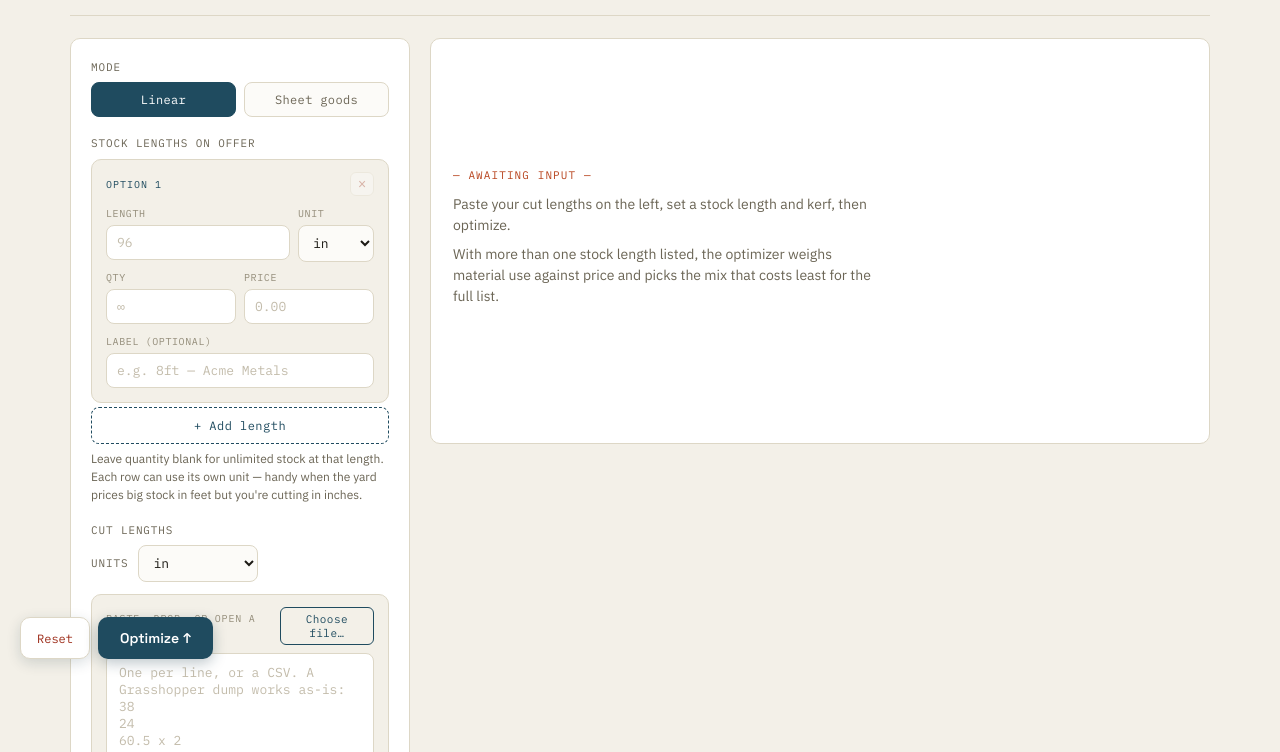
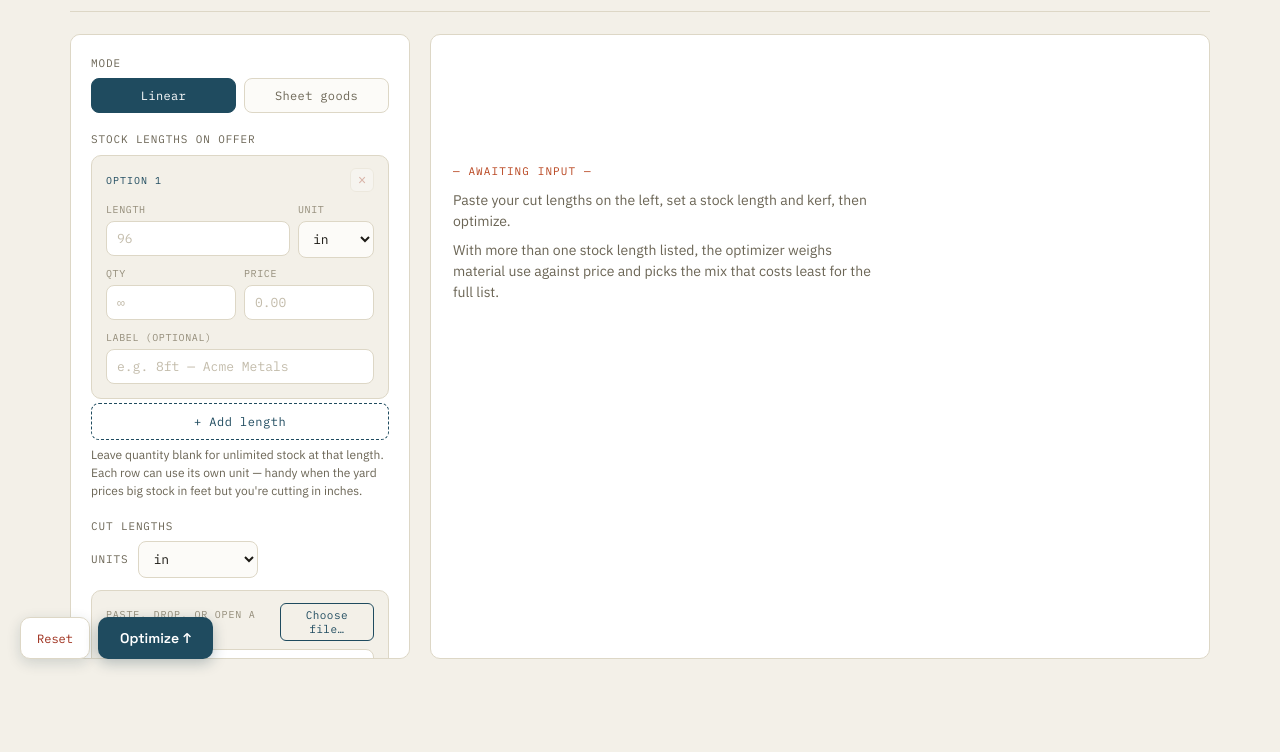
Before and after one commit to Nikolas-Weinstein-Studios/cutlist, a plain HTML site: page index.html in a window 1280 px wide. Shown: the part 121-873 px from the top of the page. After the commit the page ends 800 px from the top, so only its background shows below. Drawn offline with Linux system fonts and the light colour scheme.

Commit message:
Independent pane scrolling on desktop
Fill the viewport and give the input sidebar and results each their own scroll
region so whichever the mouse is over scrolls, instead of the sticky sidebar
scroll-locking with the page. Mobile keeps normal single-column page scroll.

Co-Authored-By: Claude Opus 4.8 (1M context) <noreply@anthropic.com>

```diff
--- a/index.html
+++ b/index.html
@@ -106,6 +106,17 @@
   }
   @media (max-width:860px){
     .input-panel{ position:static; }
+  }
+
+  /* Desktop: fill the viewport and let each pane scroll independently —
+     whichever column the mouse is over is the one that scrolls. */
+  @media (min-width:861px){
+    html, body{ height:100%; }
+    body{ overflow:hidden; }
+    .app{ height:100vh; display:flex; flex-direction:column; padding:24px 20px 20px; }
+    .layout{ flex:1 1 auto; min-height:0; align-items:stretch; }
+    .input-panel{ position:static; top:auto; overflow-y:auto; min-height:0; }
+    .results-panel{ overflow-y:auto; min-height:0; }
   }
 
   .field-group{ margin-bottom:18px; }
```
